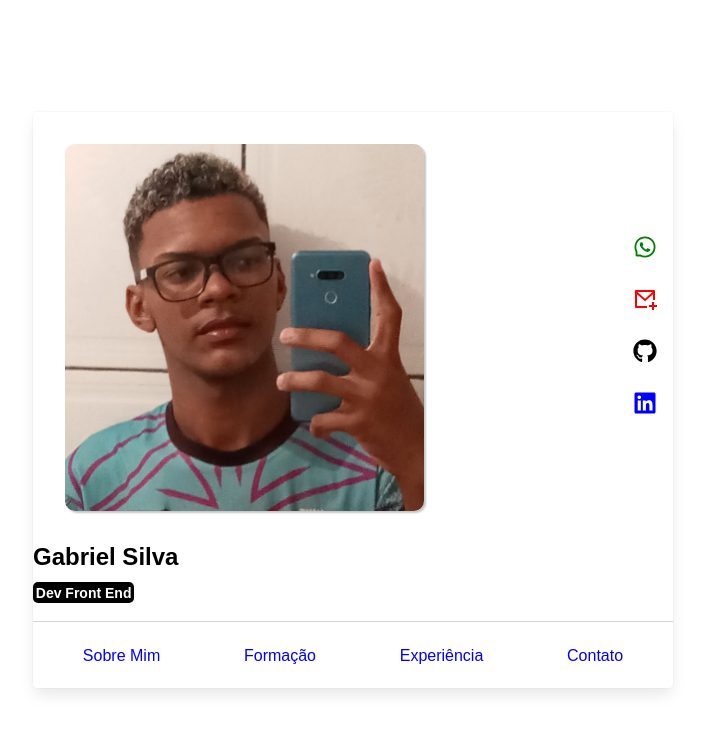
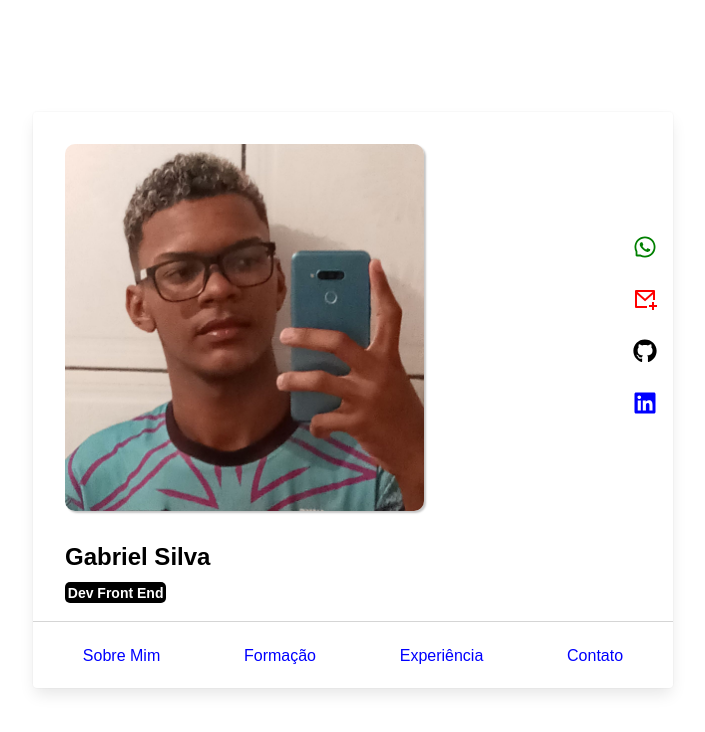
Before and after one commit to Eubiel178/portfolioreact, a React (Create React App) app: page / in a window 1280 px wide. Shown: the top 732 px of the page, without its empty margins (287-992 px from the left). Built offline with nearby package versions, Linux system fonts and the light colour scheme.

Commit message:
Update Contact.js

```diff
--- a/src/components/Cards/Contact/Contact.js
+++ b/src/components/Cards/Contact/Contact.js
@@ -42,7 +42,7 @@ function Contact() {
                 </div>
             </section>
 
-            <section className="sectionContainer">
+            <section className="secondSection">
                 <div>
                     <h1 className="title">Gabriel Silva</h1>
 
```
